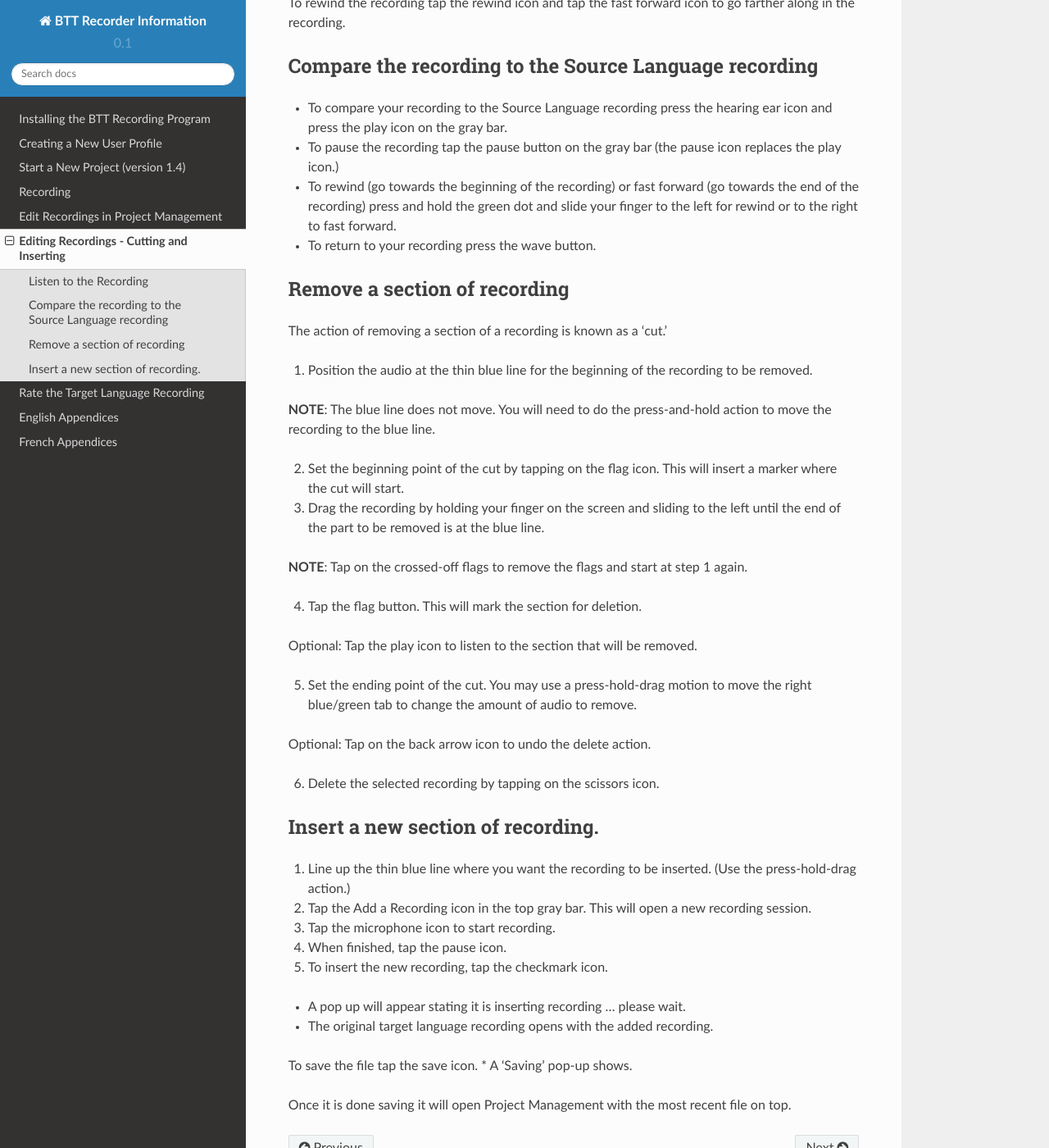
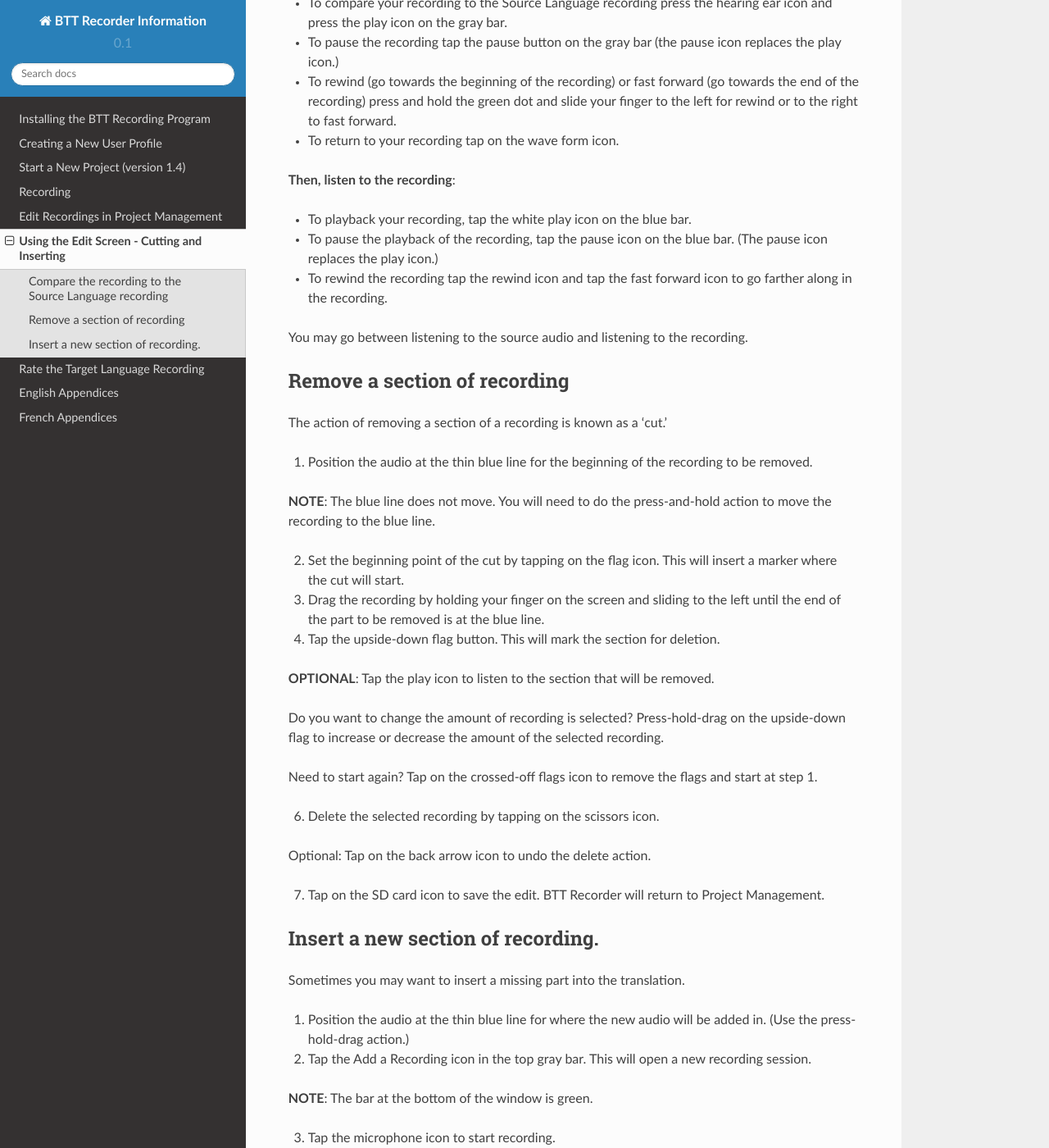
Before and after one commit to pgamer78/btt-recorder-docs, a Sphinx documentation site: the page built from docs/editing2.rst, in a window 1280 px wide and 1400 px high, scrolled down 272 px. Shown: the whole window at 82% size. Built offline with Sphinx 7.4.7 and the Read the Docs theme 2.0.0, drawn with Linux system fonts in a browser that asks for light colours; pages that are not in the unit, such as notebooks, are missing from menus; some of the changed text lies outside the part shown.

Commit message:
Update editing2.rst

```diff
--- a/docs/editing2.rst
+++ b/docs/editing2.rst
@@ -1,20 +1,22 @@
-Editing Recordings - Cutting and Inserting
+Using the Edit Screen - Cutting and Inserting
 =======
-
-Listen to the Recording
------
-To replay your recording simply tap the play button.
-
-To rewind the recording tap the rewind icon and tap the fast forward icon to go farther along in the recording.
-
 
 Compare the recording to the Source Language recording
 -----
+**First, listen to the Source Audio**:
 
 •	To compare your recording to the Source Language recording press the hearing ear icon and press the play icon on the gray bar.
 •	To pause the recording tap the pause button on the gray bar (the pause icon replaces the play icon.)
 •	To rewind (go towards the beginning of the recording) or fast forward (go towards the end of the recording) press and hold the green dot and slide your finger to the left for rewind or to the right to fast forward.
-•	To return to your recording press the wave button.
+•	To return to your recording tap on the wave form icon.
+
+**Then, listen to the recording**:
+
+* To playback your recording, tap the white play icon on the blue bar.
+* To pause the playback of the recording, tap the pause icon on the blue bar. (The pause icon replaces the play icon.)
+* To rewind the recording tap the rewind icon and tap the fast forward icon to go farther along in the recording.
+
+You may go between listening to the source audio and listening to the recording.
 
 
 Remove a section of recording
@@ -30,25 +32,29 @@ The action of removing a section of a recording is known as a 'cut.'
 
 3.  Drag the recording by holding your finger on the screen and sliding to the left until the end of the part to be removed is at the blue line.
 
-**NOTE**: Tap on the crossed-off flags to remove the flags and start at step 1 again.
+4.  Tap the upside-down flag button. This will mark the section for deletion.
 
-4.  Tap the flag button. This will mark the section for deletion.
+**OPTIONAL**: Tap the play icon to listen to the section that will be removed.
 
-Optional: Tap the play icon to listen to the section that will be removed.
+Do you want to change the amount of recording is selected? Press-hold-drag on the upside-down flag to increase or decrease the amount of the selected recording.
 
-5.  Set the ending point of the cut. You may use a press-hold-drag motion to move the right blue/green tab to change the amount of audio to remove.
+Need to start again? Tap on the crossed-off flags icon to remove the flags and start at step 1.
+
+6.	Delete the selected recording by tapping on the scissors icon.
 
 Optional: Tap on the back arrow icon to undo the delete action.
 
-6.	Delete the selected recording by tapping on the scissors icon.
-
+7.	Tap on the SD card icon to save the edit. BTT Recorder will return to Project Management.
 
 Insert a new section of recording.
 -----
+Sometimes you may want to insert a missing part into the translation.
 
-1.	Line up the thin blue line where you want the recording to be inserted. (Use the press-hold-drag action.)
+1.	Position the audio at the thin blue line for where the new audio will be added in. (Use the press-hold-drag action.)
 
 2.	Tap the Add a Recording icon in the top gray bar. This will open a new recording session.
+
+**NOTE**: The bar at the bottom of the window is green.
 
 3.	Tap the microphone icon to start recording.
 
@@ -62,4 +68,4 @@ Insert a new section of recording.
 To save the file tap the save icon.
 *  A ‘Saving’ pop-up shows.
 
-Once it is done saving it will open Project Management with the most recent file on top.
+Once the program is done saving it will open Project Management with the most recent take listed as Take 1.
```
